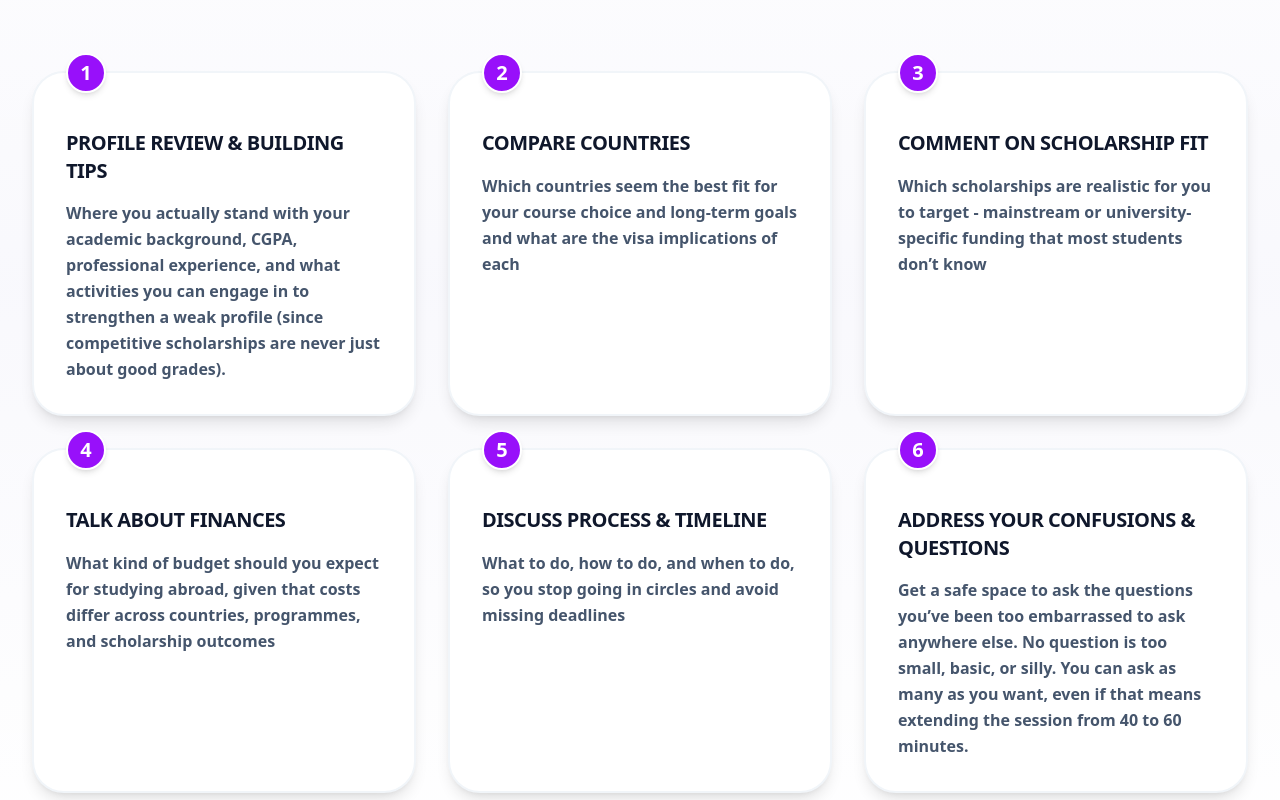
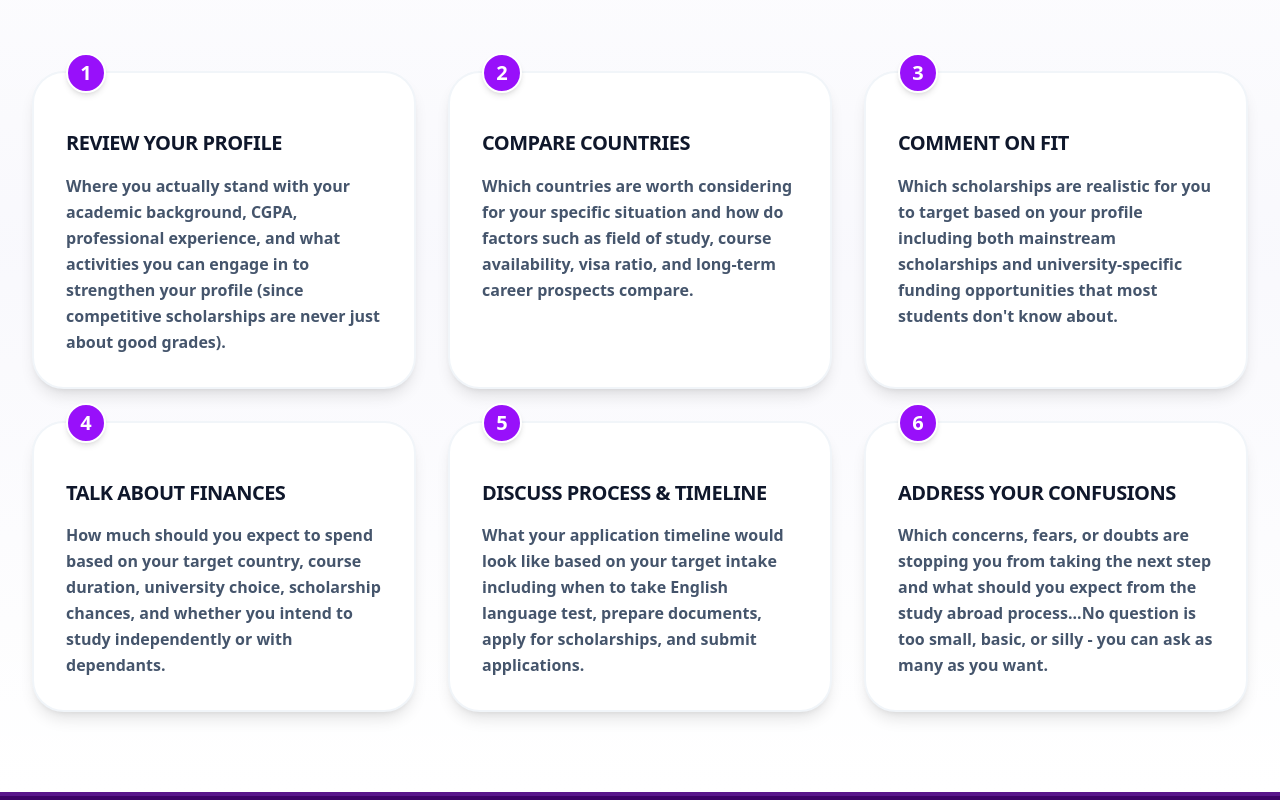
Before and after one commit to jawadashraf772/unizconnect, a Next.js app: page / in a window 1280 px wide. Shown: the part 5000-5800 px from the top of the page. Built offline with nearby package versions, Linux system fonts and the light colour scheme.

Commit message:
Update the 6 points content in CoversSection

```diff
--- a/src/components/CoversSection.tsx
+++ b/src/components/CoversSection.tsx
@@ -26,33 +26,33 @@ export default function CoversSection() {
   const covers = [
     {
       num: 1,
-      title: "PROFILE REVIEW & BUILDING TIPS",
-      desc: "Where you actually stand with your academic background, CGPA, professional experience, and what activities you can engage in to strengthen a weak profile (since competitive scholarships are never just about good grades)."
+      title: "REVIEW YOUR PROFILE",
+      desc: "Where you actually stand with your academic background, CGPA, professional experience, and what activities you can engage in to strengthen your profile (since competitive scholarships are never just about good grades)."
     },
     {
       num: 2,
       title: "COMPARE COUNTRIES",
-      desc: "Which countries seem the best fit for your course choice and long-term goals and what are the visa implications of each"
+      desc: "Which countries are worth considering for your specific situation and how do factors such as field of study, course availability, visa ratio, and long-term career prospects compare."
     },
     {
       num: 3,
-      title: "COMMENT ON SCHOLARSHIP FIT",
-      desc: "Which scholarships are realistic for you to target - mainstream or university-specific funding that most students don’t know"
+      title: "COMMENT ON FIT",
+      desc: "Which scholarships are realistic for you to target based on your profile including both mainstream scholarships and university-specific funding opportunities that most students don't know about."
     },
     {
       num: 4,
       title: "TALK ABOUT FINANCES",
-      desc: "What kind of budget should you expect for studying abroad, given that costs differ across countries, programmes, and scholarship outcomes"
+      desc: "How much should you expect to spend based on your target country, course duration, university choice, scholarship chances, and whether you intend to study independently or with dependants."
     },
     {
       num: 5,
       title: "DISCUSS PROCESS & TIMELINE",
-      desc: "What to do, how to do, and when to do, so you stop going in circles and avoid missing deadlines"
+      desc: "What your application timeline would look like based on your target intake including when to take English language test, prepare documents, apply for scholarships, and submit applications."
     },
     {
       num: 6,
-      title: "ADDRESS YOUR CONFUSIONS & QUESTIONS",
-      desc: "Get a safe space to ask the questions you’ve been too embarrassed to ask anywhere else. No question is too small, basic, or silly. You can ask as many as you want, even if that means extending the session from 40 to 60 minutes."
+      title: "ADDRESS YOUR CONFUSIONS",
+      desc: "Which concerns, fears, or doubts are stopping you from taking the next step and what should you expect from the study abroad process...No question is too small, basic, or silly - you can ask as many as you want."
     }
   ];
 
```
